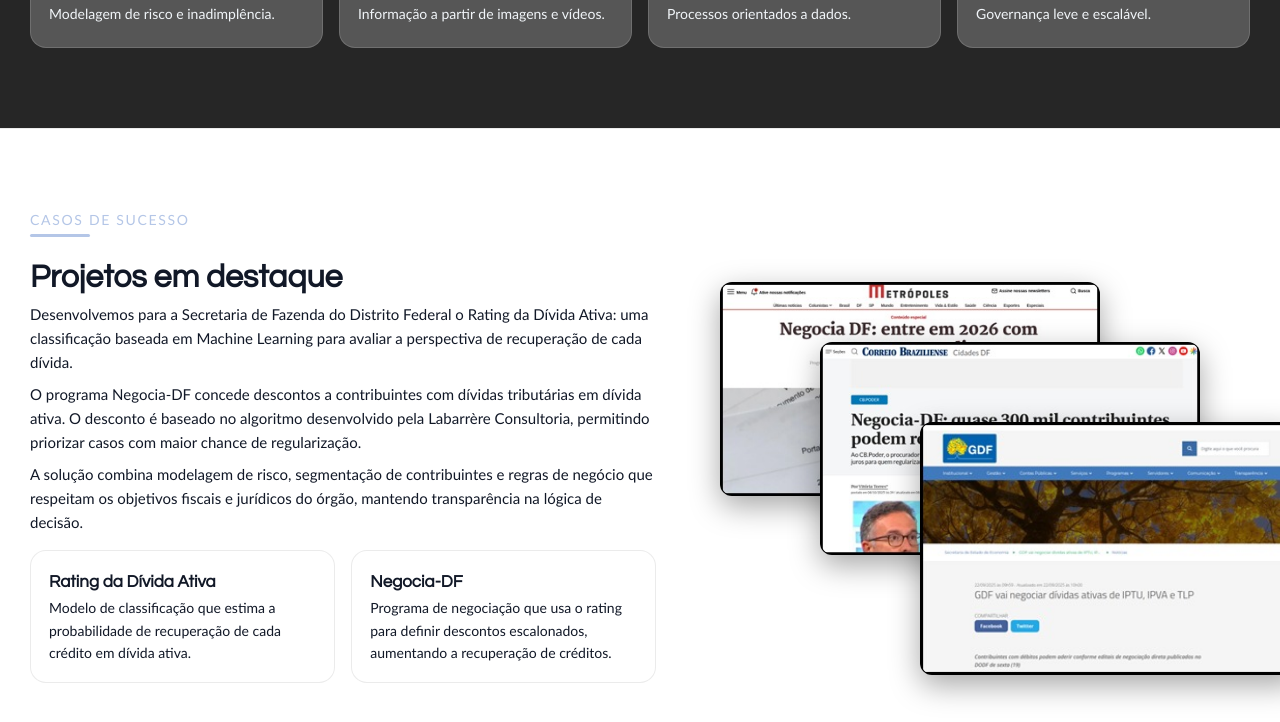
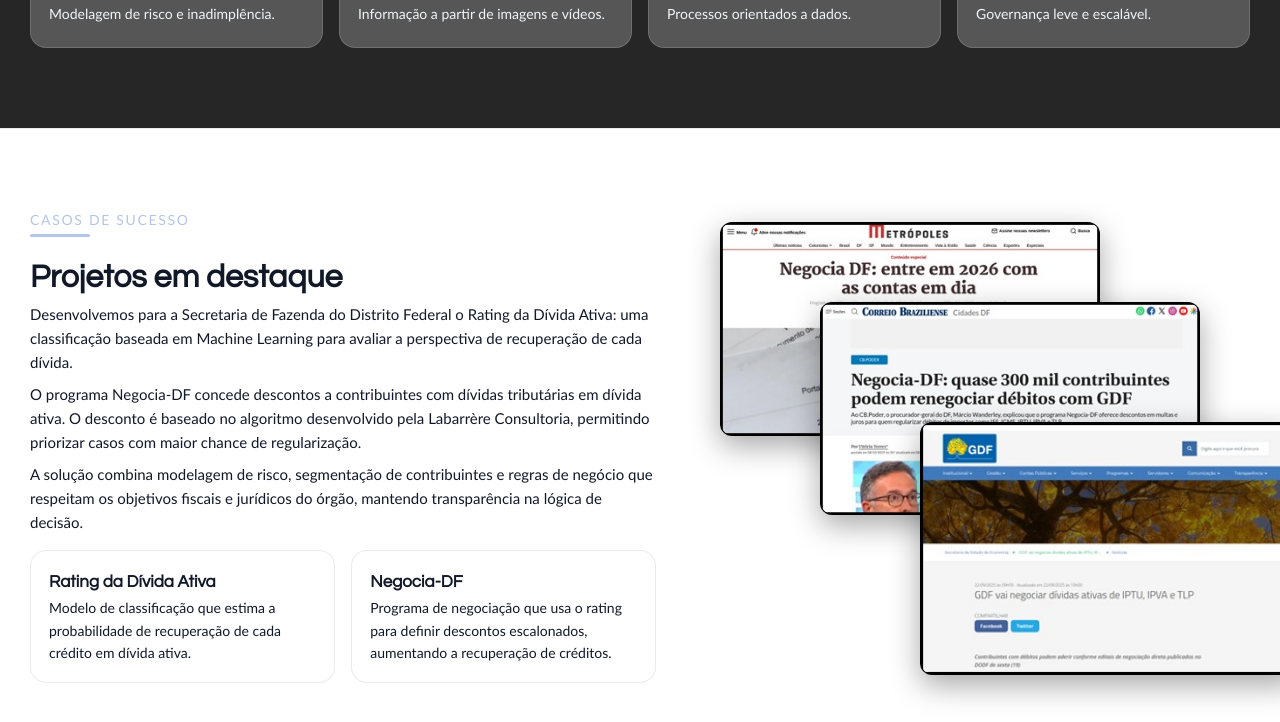
Before and after one commit to Henriqueluzm/site-consultoria, a plain HTML site: page index.html in a window 1280 px wide. Shown: the part 1650-2372 px from the top of the page. Drawn offline with Linux system fonts and the light colour scheme.

Commit message:
Add files via upload

```diff
--- a/index.html
+++ b/index.html
@@ -279,14 +279,14 @@
 
     /* ---- IMAGEM 1 (atrás, esquerda, mais alta) ---- */
     .proj-images img:nth-child(1){
-     top: -20px;
+     top: -80px;
      left: 40px;
      z-index: 1;
     }
 
     /* ---- IMAGEM 2 (meio, centralizada, altura média) ---- */
     .proj-images img:nth-child(2){
-     top: 40px;
+     top: 0px;
      left: 140px;
      z-index: 2;
     }
```
